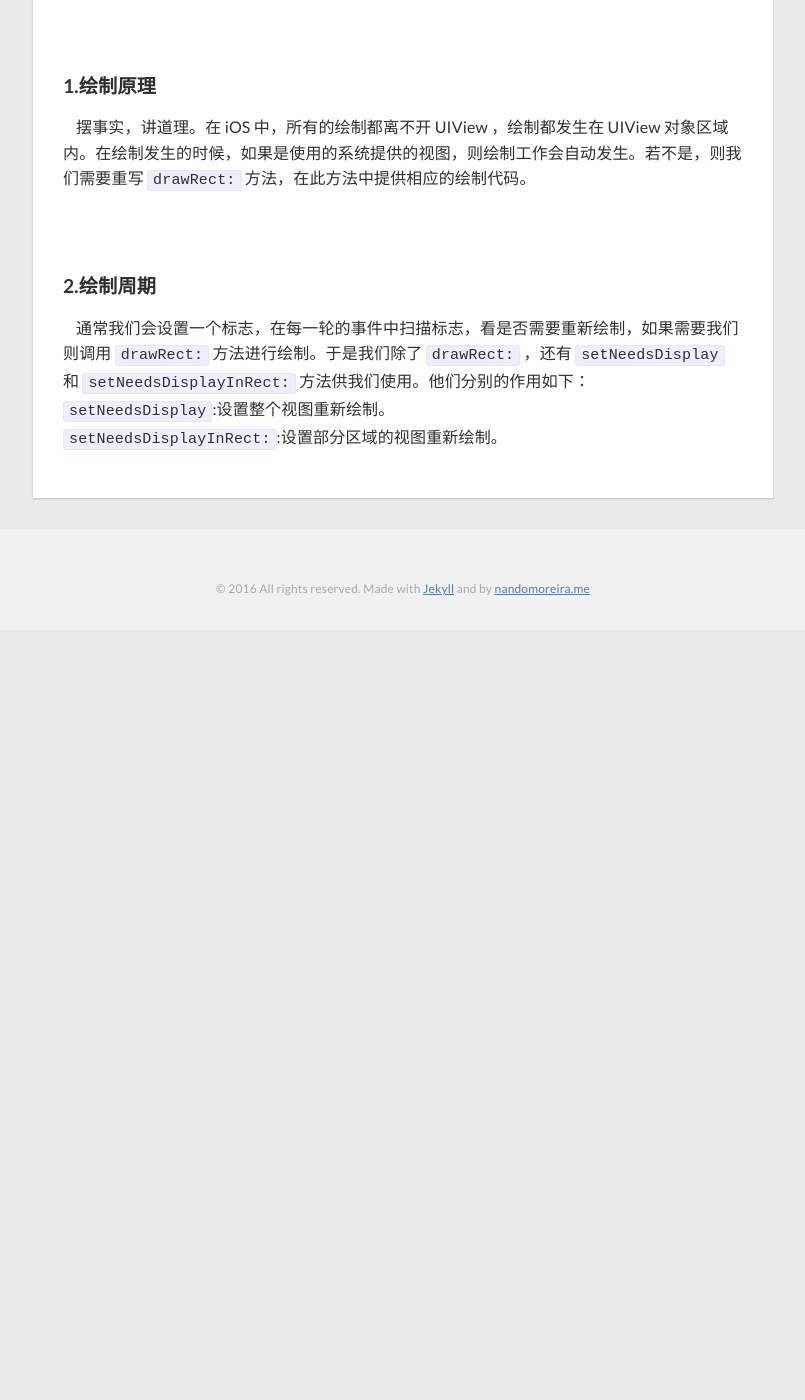
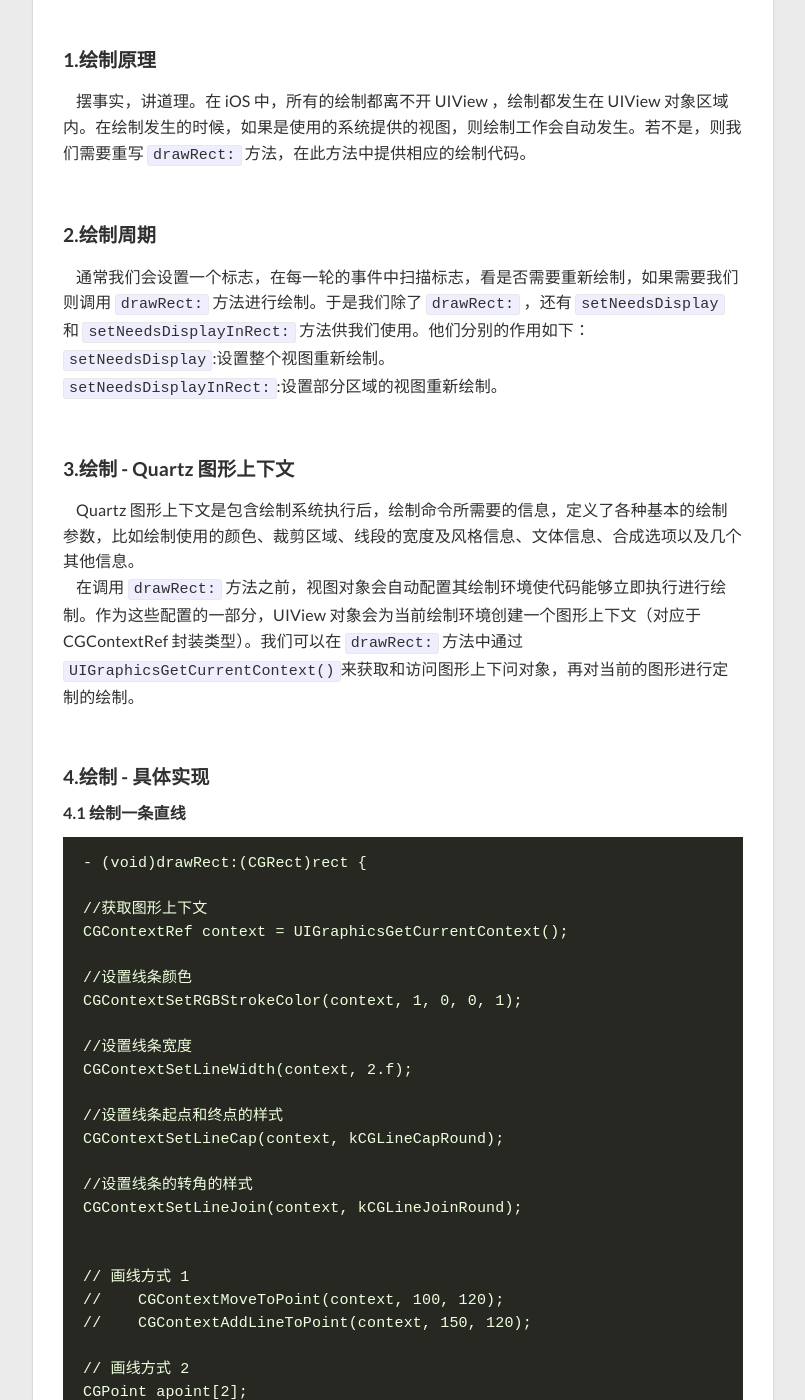
Before and after one commit to zsfbradleyjohnson/zsfbradleyjohnson.github.io, a Jekyll site: the page built from _posts/2015-07-06-Quartz-2D-绘图技术.markdown, in a window 1280 px wide and 1400 px high, scrolled down 371 px. Shown: the whole window, without its empty margins (237-1042 px from the left). Built offline with Jekyll 4.4.1, drawn with Linux system fonts in a browser that asks for light colours; nearby versions of some CDN libraries; before the commit the page ends 1001 px from its top, so only the background shows below that; some of the changed text lies outside the part shown.

Commit message:
change 2015-07-06-Quartz-2D-绘图技术 markdown paper

```diff
--- a/_posts/2015-07-06-Quartz-2D-绘图技术.markdown
+++ b/_posts/2015-07-06-Quartz-2D-绘图技术.markdown
@@ -8,14 +8,107 @@ comments: true
 
 > &nbsp;&nbsp;&nbsp;&nbsp;Quartz 2D。是 iOS 和 Mac OS X 环境下的2D绘图引擎。Quartz 2D 也被称为 Core Graphics，缩写前缀为CG，Quartz 2D 与 Quartz Compositor 统称为 Quartz，Quartz 原本是 Mac OS X 的 Darwin 核心之上的绘图技术。它的 API 接口都是基于 C 的。
 
-<br><br>
+<br>
 
 #### 1.绘制原理
 &nbsp;&nbsp;&nbsp;&nbsp;摆事实，讲道理。在 iOS 中，所有的绘制都离不开 UIView ，绘制都发生在 UIView 对象区域内。在绘制发生的时候，如果是使用的系统提供的视图，则绘制工作会自动发生。若不是，则我们需要重写 `drawRect:` 方法，在此方法中提供相应的绘制代码。
 
-<br><br>
+<br>
 
 #### 2.绘制周期
 &nbsp;&nbsp;&nbsp;&nbsp;通常我们会设置一个标志，在每一轮的事件中扫描标志，看是否需要重新绘制，如果需要我们则调用 `drawRect:` 方法进行绘制。于是我们除了 `drawRect:` ，还有 `setNeedsDisplay` 和 `setNeedsDisplayInRect:` 方法供我们使用。他们分别的作用如下：<br>
 `setNeedsDisplay`:设置整个视图重新绘制。<br>
-`setNeedsDisplayInRect:`:设置部分区域的视图重新绘制。<br>
+`setNeedsDisplayInRect:`:设置部分区域的视图重新绘制。
+
+<br>
+
+#### 3.绘制 - Quartz 图形上下文
+&nbsp;&nbsp;&nbsp;&nbsp;Quartz 图形上下文是包含绘制系统执行后，绘制命令所需要的信息，定义了各种基本的绘制参数，比如绘制使用的颜色、裁剪区域、线段的宽度及风格信息、文体信息、合成选项以及几个其他信息。<br>
+&nbsp;&nbsp;&nbsp;&nbsp;在调用 `drawRect:` 方法之前，视图对象会自动配置其绘制环境使代码能够立即执行进行绘制。作为这些配置的一部分，UIView 对象会为当前绘制环境创建一个图形上下文（对应于 CGContextRef 封装类型）。我们可以在 `drawRect:` 方法中通过  `UIGraphicsGetCurrentContext()`来获取和访问图形上下问对象，再对当前的图形进行定制的绘制。
+
+<br>
+
+#### 4.绘制 - 具体实现
+##### 4.1 绘制一条直线
+
+	- (void)drawRect:(CGRect)rect {
+
+    //获取图形上下文
+    CGContextRef context = UIGraphicsGetCurrentContext();
+
+    //设置线条颜色
+    CGContextSetRGBStrokeColor(context, 1, 0, 0, 1);
+
+    //设置线条宽度
+    CGContextSetLineWidth(context, 2.f);
+
+    //设置线条起点和终点的样式
+    CGContextSetLineCap(context, kCGLineCapRound);
+
+    //设置线条的转角的样式
+    CGContextSetLineJoin(context, kCGLineJoinRound);
+
+
+    // 画线方式 1
+	//    CGContextMoveToPoint(context, 100, 120);
+	//    CGContextAddLineToPoint(context, 150, 120);
+
+    // 画线方式 2
+    CGPoint apoint[2];
+    apoint[0] = CGPointMake(100, 120);
+    apoint[1] = CGPointMake(150, 120);
+    CGContextAddLines(context, apoint, 2);
+
+    //是否闭合路径
+    //    CGContextClosePath(context);
+
+    CGContextDrawPath(context, kCGPathFillStroke);
+	}
+
+效果:
+![直线](http://oaldigvho.bkt.clouddn.com/paper1.1.png)
+
+<br>
+##### 4.2 绘制一条折线（闭合且填充内容）
+
+	- (void)drawRect:(CGRect)rect {
+
+    //获取图形上下文
+    CGContextRef context = UIGraphicsGetCurrentContext();
+
+    //设置边框颜色
+    CGContextSetRGBStrokeColor(context, 1, 0, 0, 1);
+
+    //设置填充颜色
+    CGContextSetRGBFillColor(context, 0, 1, 0, 1);
+
+    //设置线条宽度
+    CGContextSetLineWidth(context, 2.f);
+
+    //设置线条起点和终点的样式
+    CGContextSetLineCap(context, kCGLineCapRound);
+
+    //设置线条的转角的样式
+    CGContextSetLineJoin(context, kCGLineJoinRound);
+
+
+    // 画线方式 1
+	//    CGContextMoveToPoint(context, 100, 120);
+	//    CGContextAddLineToPoint(context, 150, 120);
+	//    CGContextAddLineToPoint(context, 150, 180);
+
+    // 画线方式 2
+    CGPoint apoint[3];
+    apoint[0] = CGPointMake(100, 120);
+    apoint[1] = CGPointMake(150, 120);
+    apoint[2] = CGPointMake(150, 180);
+    CGContextAddLines(context, apoint, 3);
+
+    //闭合路径
+    CGContextClosePath(context);
+
+	CGContextDrawPath(context, kCGPathFillStroke);
+	}
+
+效果:
+![直线](http://oaldigvho.bkt.clouddn.com/paper1.2.png)
```
